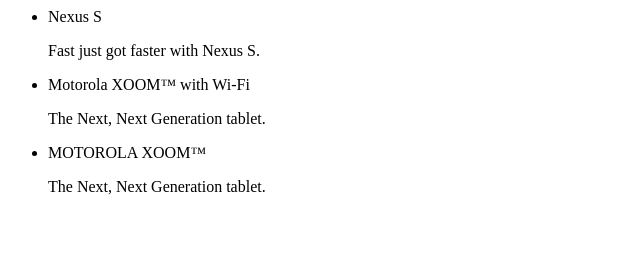
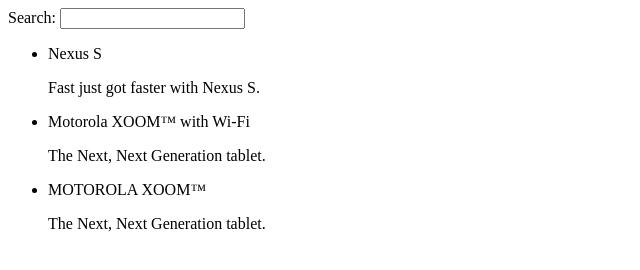
Before and after one commit to sabyamon/sabyamon.github.io, a plain HTML site: page index.html in a window 1280 px wide. Shown: the whole page, without its empty margins (0-640 px from the left). Drawn offline with Linux system fonts and the light colour scheme.

Commit message:
lets finish this today ! Enuf !

```diff
--- a/index.html
+++ b/index.html
@@ -4,15 +4,32 @@
   <script src="js/angular.js"></script>
   <script src="app/js/controller.js"></script>
 
+  <title ng-bind-template="Google Phone Gallery: {{query}}">Google Phone Gallery</title>
+
 </head>
 <body ng-controller="PhoneListCtrl">
 
-  <ul>
-    <li ng-repeat="phone in phones">
-      {{phone.name}}
-      <p>{{phone.snippet}}</p>
-    </li>
-  </ul>
+<div class="container-fluid">
+    <div class="row">
+      <div class="col-md-2">
+        <!--Sidebar content-->
+
+        Search: <input ng-model="query">
+
+      </div>
+      <div class="col-md-10">
+        <!--Body content-->
+
+        <ul class="phones">
+          <li ng-repeat="phone in phones | filter:query">
+            {{phone.name}}
+            <p>{{phone.snippet}}</p>
+          </li>
+        </ul>
+
+      </div>
+    </div>
+  </div>
 
 </body>
 </html>
```
